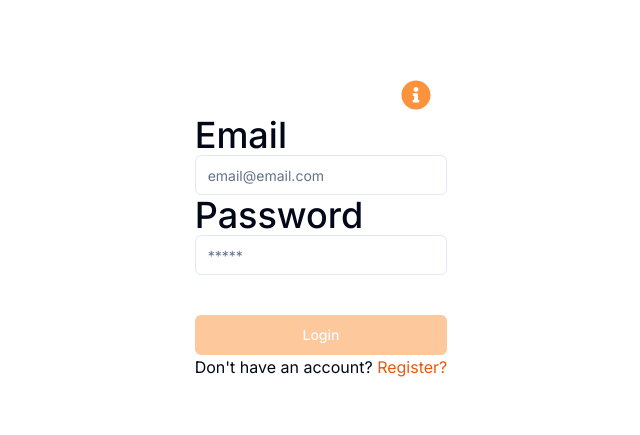
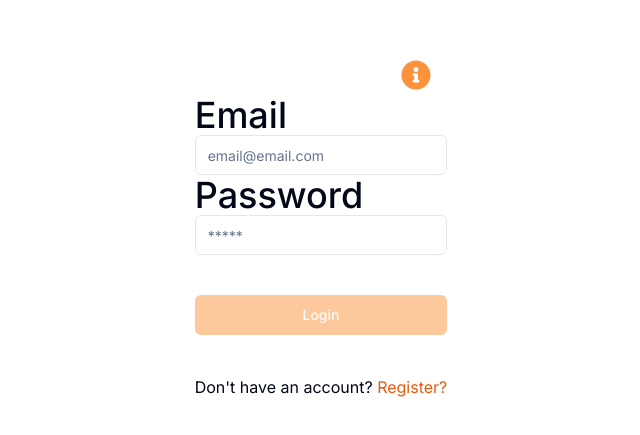
Before and after one commit to manOnTheMoon2101/weight_management, a Next.js app: page /login in a window 1280 px wide. Shown: the part 173-608 px from the top of the page, without its empty margins (319-959 px from the left). Built offline with nearby package versions, Linux system fonts and the light colour scheme.

Commit message:
margin to link

```diff
--- a/app/login/page.tsx
+++ b/app/login/page.tsx
@@ -102,7 +102,7 @@ const Login = () => {
             </Button>
           )}
 
-          <p>
+          <p className="mt-10">
             Don't have an account?{" "}
             <Link href="/register" className="text-orange-600">
               Register?
```
